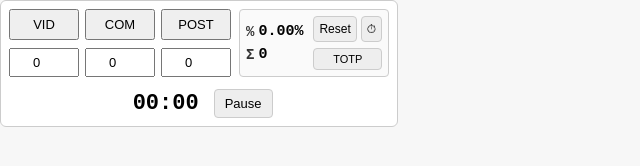
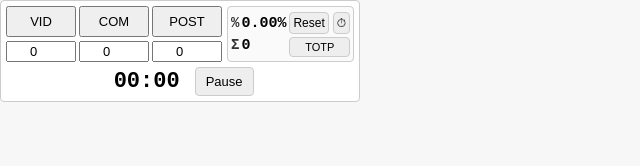
Before and after one commit to dtsapun/testapp, a plain HTML site: page index.html in a window 1280 px wide. Shown: the whole page, without its empty margins (0-640 px from the left). Drawn offline with Linux system fonts and the light colour scheme.

Commit message:
Update index.html

```diff
--- a/index.html
+++ b/index.html
@@ -8,24 +8,24 @@
 <title>Clicker Horizontal Pretty</title>
 <style>
   body { font-family: monospace; background: #f7f7f7; margin:0; padding:0; }
-  #container { background:#fff; border:1px solid #ccc; border-radius:6px; padding:8px; display:inline-block; }
-  .topRow { display:flex; align-items:stretch; gap:8px; margin-bottom:12px; }
-  .clickers { display:flex; gap:6px; align-items:stretch; }
+  #container { background:#fff; border:1px solid #ccc; border-radius:4px; padding:5px; display:inline-block; }
+  .topRow { display:flex; align-items:stretch; gap:5px; margin-bottom:5px; }
+  .clickers { display:flex; gap:3px; align-items:stretch; }
   .col { display:flex; flex-direction:column; gap:4px; justify-content:space-between; }
   .col button { width:70px; padding:6px; font-size:13px; cursor:pointer; }
-  .col input { width:70px; padding:5px; box-sizing:border-box; text-align:center; font-size:13px; }
+  .col input { width:70px; padding:1px; box-sizing:border-box; text-align:center; font-size:13px; }
   /* totals */
-  #totalsRow { display:flex; align-items:center; gap:10px; background:#fafafa; border:1px solid #ccc;
-    padding:6px; border-radius:4px; font-size:12px; }
-  .totalsLeft { display:flex; flex-direction:column; gap:6px; }
-  .totalsItem { display:flex; gap:4px; align-items:center; font-size:14px; }
+  #totalsRow { display:flex; align-items:center; gap:3px; background:#fafafa; border:1px solid #ccc;
+    padding:3px; border-radius:4px; font-size:12px; }
+  .totalsLeft { display:flex; flex-direction:column; gap:5px; }
+  .totalsItem { display:flex; gap:2px; align-items:center; font-size:14px; }
   .totalsItem .label { color:#333; font-weight:600; }
   .totalsItem .value { font-weight:700; font-size:15px; }
-  .totalsRight { display:flex; flex-direction:column; gap:6px; align-items:stretch; height:100%; justify-content:center; }
+  .totalsRight { display:flex; flex-direction:column; gap:3px; align-items:stretch; height:100%; justify-content:center; }
   .rightTop { display:flex; gap:4px; }
-  #resetAll, #toggleStopwatch { flex:1; font-size:12px; padding:5px; cursor:pointer;
+  #resetAll, #toggleStopwatch { flex:1; font-size:12px; padding:3px; cursor:pointer;
     background:#eee; border:1px solid #ccc; border-radius:4px; text-align:center; }
-  #toggleTotp { font-size:11px; padding:4px; cursor:pointer; background:#eee; border:1px solid #ccc; border-radius:4px; }
+  #toggleTotp { font-size:11px; padding:3px; cursor:pointer; background:#eee; border:1px solid #ccc; border-radius:4px; }
   /* stopwatch row */
   #stopwatchRow { display:flex; justify-content:center; align-items:center; gap:8px; }
   #stopwatch { font-size:22px; font-weight:700; min-width:80px; text-align:center; }
@@ -125,6 +125,7 @@
     const v1 = +click1.value||0, v2 = +click2.value||0, v3 = +click3.value||0;
     totalClicks.textContent = v1 + v2 + v3;
     totalPercent.textContent = (v1*w1 + v2*w2 + v3*w3).toFixed(2) + '%';
+	updateTitle();
   }
 
   btn1.onclick = () => { click1.value = (+click1.value||0)+1; updateTotals(); startStopwatch(); };
@@ -225,6 +226,17 @@
   loadState();
   updateTotals();
   updateStopwatchDisplay();
+  function updateTitle() {
+  let percent = totalPercent.textContent.trim();
+  let clicks = totalClicks.textContent.trim();
+
+  if (clicks !== "0") {
+    document.title = `${clicks}  | ${percent}`;
+  } else {
+    document.title = "Project DIMA";
+  }
+}
+
 })();
 </script>
 <script>
@@ -233,22 +245,6 @@ if ('serviceWorker' in navigator) {
     .then(() => console.log('Service Worker зареєстровано'));
 }
 </script>
-<script>
-// Зберігаємо розмір перед закриттям
-window.addEventListener('beforeunload', () => {
-  localStorage.setItem('trackerWindowSize', JSON.stringify({
-    width: window.outerWidth,
-    height: window.outerHeight
-  }));
-});
 
-// При завантаженні вікна пробуємо змінити його розмір
-window.addEventListener('load', () => {
-  const savedSize = JSON.parse(localStorage.getItem('trackerWindowSize') || '{}');
-  if (savedSize.width && savedSize.height) {
-    window.resizeTo(savedSize.width, savedSize.height);
-  }
-});
-</script>
 </body>
 </html>
```
